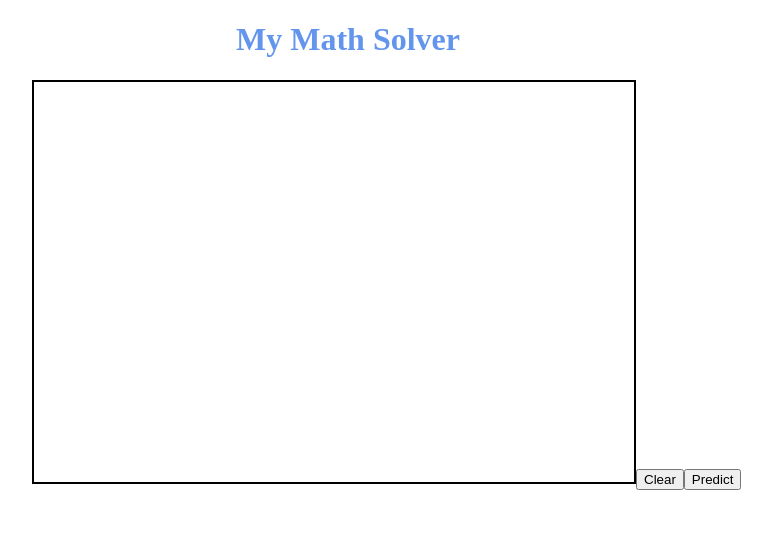
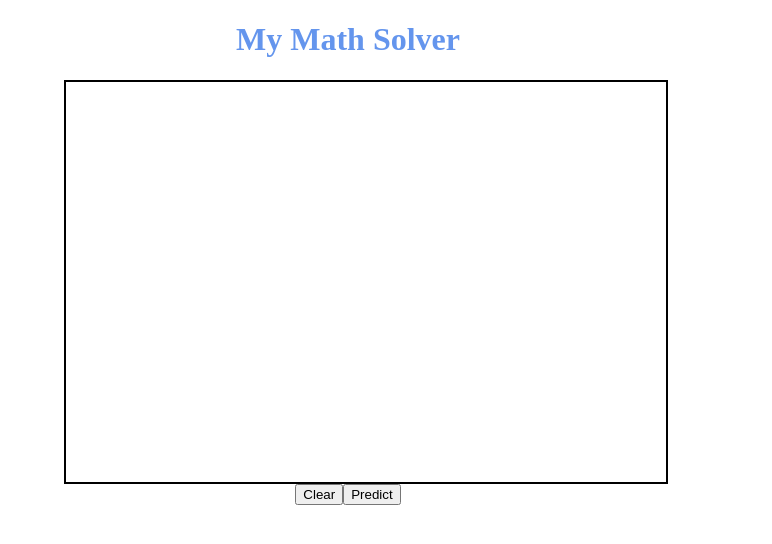
Before and after one commit to 77jennifer77/math, a React (Create React App) app: page / in a window 1280 px wide. Shown: the top 544 px of the page, without its empty margins (292-1064 px from the left). Built offline with nearby package versions, Linux system fonts and the light colour scheme; the HTML template or start-up script is replaced by a standard one.

Commit message:
CSS update

```diff
--- a/src/App.jsx
+++ b/src/App.jsx
@@ -107,8 +107,10 @@ class App extends Component {
       <div>
         <h1>My Math Solver</h1>
         <canvas ref={this.canvasRef} width="600" height="400" onMouseMove={e => this.moving(e)} onMouseUp={this.handleEvent} onMouseDown={this.handleEvent}> </canvas>
-        <button onClick={this.clear}>Clear</button>
-        <button onClick={this.predict}>Predict</button>
+        <div className="stuffs">
+          <button onClick={this.clear}>Clear</button>
+          <button onClick={this.predict}>Predict</button>
+        </div>
         <h2>{this.state.prediction}</h2>
       </div>
     );
--- a/src/index.css
+++ b/src/index.css
@@ -5,6 +5,15 @@ h1 {
 
 canvas {
   border: solid 2px black;
+  display: block;
   position: relative;
-  margin-left:25%;
+  left:27.5%;
 }
+
+.stuffs{
+  text-align: center;
+}
+
+h2{
+  text-align: center;
+}
```
Also changed, not shown: 1 other file (tests, documents, lock files or other folders).
